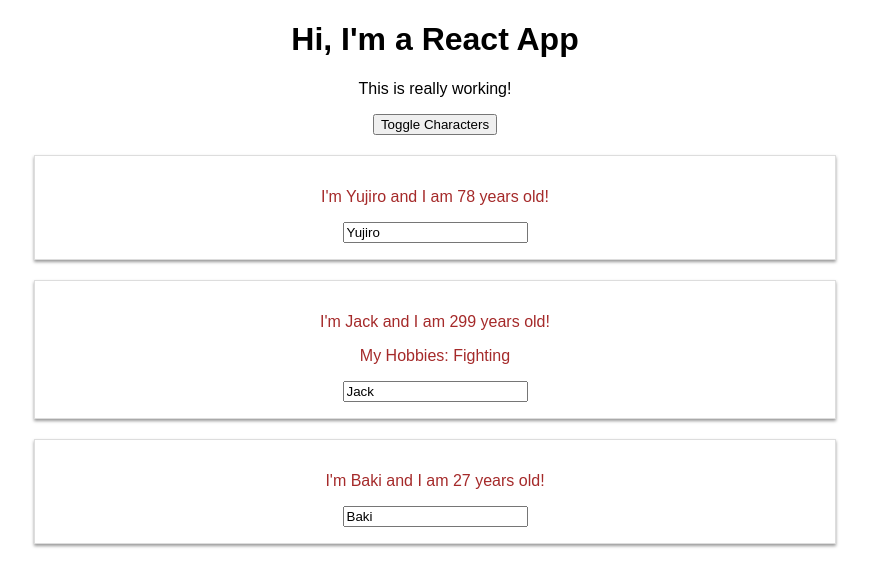
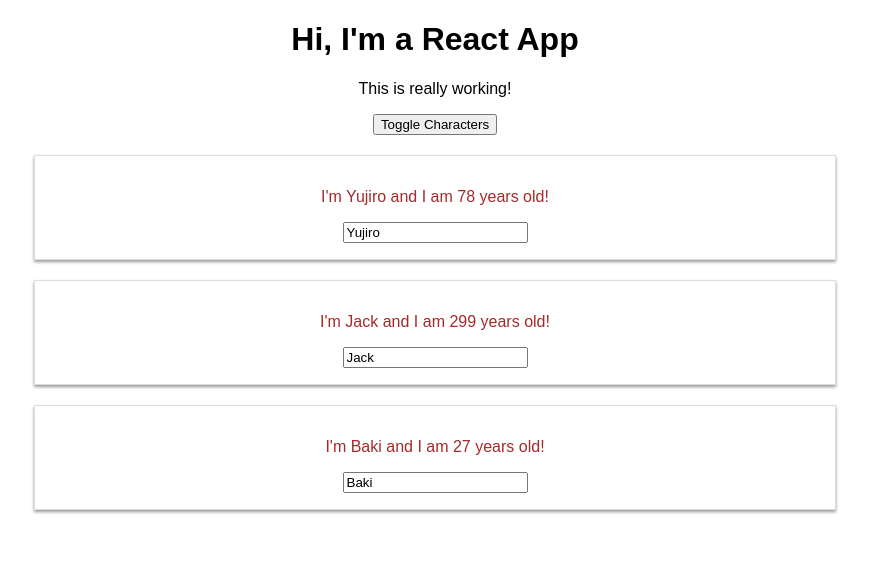
Before and after one commit to MariuszZalew/ReactExerciseApp1, a React (Create React App) app: page / in a window 1280 px wide. Both pictures are taken after a click on the button "Toggle Characters". Shown: the top 586 px of the page, without its empty margins (205-1074 px from the left). Built offline with nearby package versions, Linux system fonts and the light colour scheme.

Commit message:
add key values, delete handler

```diff
--- a/src/App.js
+++ b/src/App.js
@@ -7,13 +7,14 @@ class App extends Component {
     super(props);
     this.state = {
       persons: [
-        { name: "Yujiro", age: 78 },
+        { name: "Yujiro", age: 78, id: "ahet856" },
         {
           name: "Jack",
           age: 299,
-          plot: "My Hobbies: Fighting"
+          plot: "My Hobbies: Fighting",
+          id: "witb025"
         },
-        { name: "Baki", age: 27 }
+        { name: "Baki", age: 27, id: "pzra084" }
       ],
       toggleChar: false
     };
@@ -32,6 +33,14 @@ class App extends Component {
       ]
     });
   };
+
+  delCharHandler = perIndex => {
+    // const persons = this.state.persons;
+    const persons = [...this.state.persons];
+    persons.splice(perIndex, 1);
+    this.setState({ persons: persons });
+  };
+
   nameChangeHandler = e => {
     this.setState({
       persons: [
@@ -58,7 +67,17 @@ class App extends Component {
     if (this.state.toggleChar) {
       characters = (
         <div>
-          <Person
+          {this.state.persons.map((elem, index) => {
+            return (
+              <Person
+                name={elem.name}
+                age={elem.age}
+                key={elem.id}
+                click={this.delCharHandler.bind(this, index)}
+              />
+            );
+          })}
+          {/* <Person
             name={this.state.persons[0].name}
             age={this.state.persons[0].age}
             changed={this.nameChangeHandler}
@@ -85,7 +104,7 @@ class App extends Component {
             name={this.state.persons[2].name}
             age={this.state.persons[2].age}
             click={this.switchNameHandler.bind(this, "One", "Two", "Three")}
-          />
+          /> */}
         </div>
       );
     }
```
